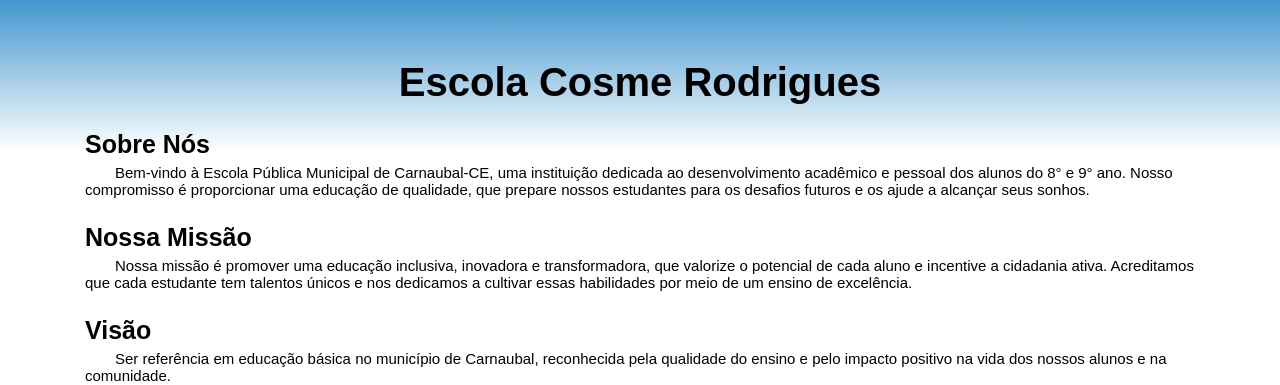
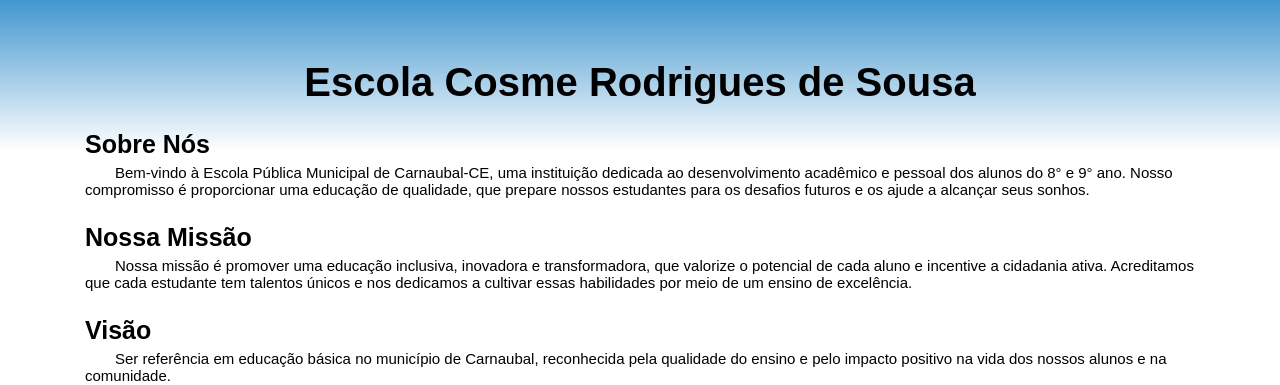
Before and after one commit to Lucas-Espindola-dev/Escola_Cosme_Rodrigues, a Django app: page / in a window 1280 px wide. Shown: the part 50-435 px from the top of the page. Run offline with Django 5.2, Linux system fonts and the light colour scheme.

Commit message:
Correcting the name

```diff
--- a/templates/pages/home.html
+++ b/templates/pages/home.html
@@ -3,7 +3,7 @@
 {% block content %}
 <div class="container">
     <div class="main-title">
-        <h1>Escola Cosme Rodrigues</h1>
+        <h1>Escola Cosme Rodrigues de Sousa</h1>
     </div>
     <section class="sobre_nos">
         <h2>Sobre Nós</h2>
```
